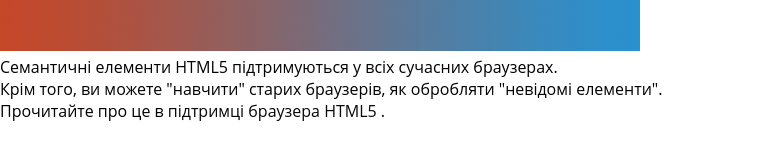
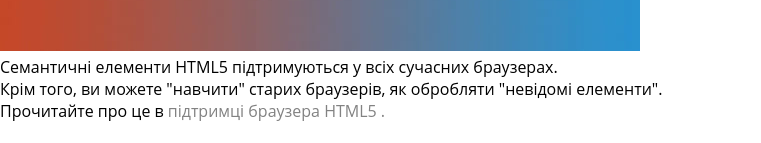
Before and after one commit to AlinaVi1997/Frontend-105, a plain HTML site: page hw2/index2.html in a window 1280 px wide. In both pictures the pointer is over the link "підтримці браузера HTML5 .". Shown: the part 657-800 px from the top of the page, without its empty margins (0-761 px from the left). Drawn offline with Linux system fonts and the light colour scheme; files whose address does not match are found by name.

Commit message:
fix git commit -m fix git status
git commit -m 'fix'
git status

```diff
--- a/hw3/style.css
+++ b/hw3/style.css
@@ -51,6 +51,9 @@ li{
       display: flex;
       text-align: center;
       justify-content: center;
+}
+a:hover{
+      color: #828282;
 }
 .name{
       display: flex;
```
